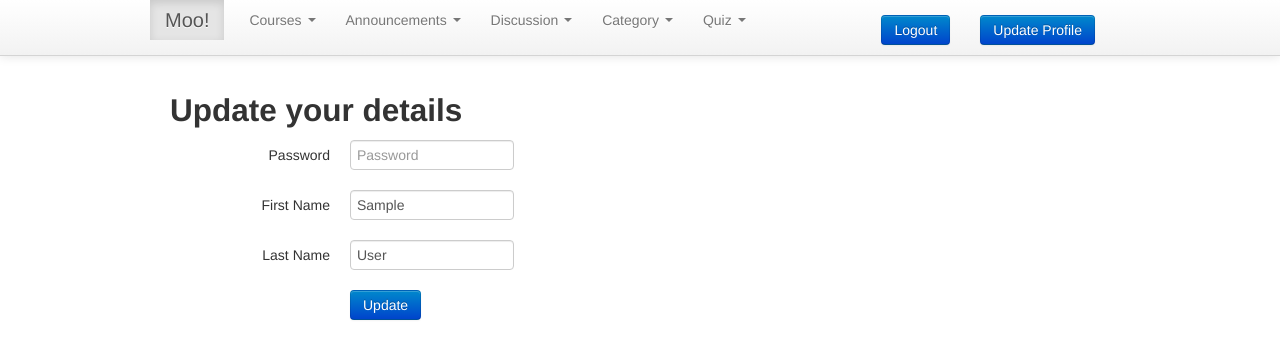
After one commit to sowmyaganesan/headstart_project2, a Django app: page /update_user/ in a window 1280 px wide. The commit adds this page. Shown: the top 359 px of the page. Run offline with Django 3.2, Linux system fonts and the light colour scheme; the visitor is signed in with stand-in values (Sample User, id 1); parts of the project's set-up code (start-up, migrations or seed data) failed here and were passed over; some libraries are stand-ins or nearby versions.

Commit message:
Update User, Enroll Course

```diff
--- a/MOOCClient/MOOCClient/urls.py
+++ b/MOOCClient/MOOCClient/urls.py
@@ -8,8 +8,9 @@ admin.autodiscover()
 urlpatterns = patterns('',
 
     # Examples:
-    url(r'^$', 'registeruser.views.home', name='home'),
+    #url(r'^$', 'registeruser.views.home', name='home'),
     url(r'^frontpage', 'registeruser.views.frontpage', name='frontpage'),
+    url(r'^$', 'registeruser.views.frontpage', name='frontpage'),
 
     #Course Related Views
     url(r'^add-course/$', 'registeruser.views.addcourse', name='addcourse'),
@@ -54,7 +55,9 @@ urlpatterns = patterns('',
     url(r'^add_user$', 'registeruser.views.add_user'),
     url(r'^login$', 'registeruser.views.login_user', name='signin'),
     url(r'^logout/$', 'registeruser.views.logout_user'),
-
+    url(r'^update_user/$', 'registeruser.views.update_user'),
+    url(r'^enroll_course/$', 'registeruser.views.enroll_course'),
+    #url(r'^drop_course/$', 'registeruser.views.drop_course'),
 
     # url(r'^MOOCClient/', include('MOOCClient.foo.urls')),
     # Uncomment the admin/doc line below to enable admin documentation:
--- a/MOOCClient/registeruser/templates/base.html
+++ b/MOOCClient/registeruser/templates/base.html
@@ -26,6 +26,7 @@
             <a class="brand" href="#">Moo!</a>
           </li>
         </ul>
+
         <ul class="nav">
           <li class="dropdown">
             <a href="#"
@@ -96,7 +97,20 @@
  <li><a href="update-quiz/"> Update Quiz </a></li>
 </ul>
 </li>
+
+
 </ul>
+{% if user.is_authenticated %}
+<ul class="nav pull-right">
+  <li class="dropdown"><a href="/logout"><button class="btn btn-primary" type="button">Logout</button></a></li>
+  <li class="dropdown"><a href="/update_user"><button class="btn btn-primary" type="button">Update Profile</button></a></li>
+</ul>
+{% else %}
+<ul class="nav pull-right">
+  <li class="dropdown"><a href="/signin"><button class="btn btn-primary" type="button">Login</button></a></li>
+  <li class="dropdown"><a href="/signup"><button class="btn btn-primary" type="button">Register</button></a></li>
+</ul>
+{% endif %}
 </div>
 </div>
 </div>
--- a/MOOCClient/registeruser/templates/home.html
+++ b/MOOCClient/registeruser/templates/home.html
@@ -3,11 +3,10 @@
 
 {% block content %}
 <div class="hero-unit">
-  <h3>Welcome {{ fName }} {{ lName }} !</h3>
+  <h3>Welcome {{ user.first_name }} {{ user.last_name }} !</h3>
 </div>
 <hr>
 
 <footer>
-  <p>Built with <3 by Headstart</p>
 </footer>
 {% endblock %}
--- /dev/null
+++ b/MOOCClient/registeruser/templates/updateprofile.html
@@ -0,0 +1,32 @@
+{% extends "base.html" %}
+
+
+{% block content %}
+
+<form name="MyForm" class="form-horizontal" action="/update_user/" method="post">{{message}}
+  <h2 class="form-signin-heading">Update your details</h2>
+  <div class="control-group">
+    <label class="control-label" for="password">Password</label>
+    <div class="controls">
+      <input type="password" class="input-medium" placeholder="Password" name="password">
+    </div>
+  </div>
+  <div class="control-group">
+    <label class="control-label" for="firstname">First Name</label>
+    <div class="controls">
+      <input type="text" class="input-medium" placeholder="First Name" name="firstname" value=  "{{ user.first_name }}">
+    </div>
+  </div>
+  <div class="control-group">
+    <label class="control-label" for="lastname">Last Name</label>
+    <div class="controls">
+      <input type="text" class="input-medium" placeholder="Last Name" name="lastname" value= "{{user.last_name}}">
+    </div>
+  </div>
+  <div class="control-group">
+    <div class="controls">
+      <button class="btn btn-medium btn-primary" type="submit">Update</button>
+    </div>
+  </div>
+</form>
+{% endblock %}
--- a/MOOCClient/registeruser/views.py
+++ b/MOOCClient/registeruser/views.py
@@ -15,6 +15,7 @@ import urlparse
 from django.contrib.auth import authenticate, login, logout
 import sys
 from django.contrib.auth.models import User
+from django.db import IntegrityError
 
 
 
@@ -29,7 +30,7 @@ def search_form(request):
     return render(request, 'search_form.html')
 
 def frontpage(request):
-    return render_to_response('frontpage.html')
+    return render_to_response('frontpage.html',context_instance=RequestContext(request))
 
 # Search Course by id
 
@@ -685,10 +686,20 @@ def signup(request):
 
 #Login - Signin
 def signin(request):
-   return render_to_response("login.html")
+	ctx = {}
+	if request.user.is_authenticated():
+		return render_to_response("home.html",ctx,context_instance=RequestContext(request))
+	else:
+		return render_to_response("login.html")
 
 #Login - Login
 def login_user(request):
+    ctx = {}
+    if request.user.is_authenticated():
+        return render_to_response("home.html",ctx,context_instance=RequestContext(request))
+    if request.method != 'POST':
+    	ctx={"message":"You are not logged in."}
+    	return render_to_response("login.html",ctx,context_instance=RequestContext(request))
     email = request.POST['email']
     password = request.POST['password']
     user = authenticate(username=email, password=password)
@@ -729,6 +740,10 @@ def add_user(request):
 		print "Unexpected error:", sys.exc_info()[0]
 		ctx = {'message':'User ID already exists.'}
 		return render_to_response("signup.html",ctx,context_instance=RequestContext(request))
+	except IntegrityError:
+		print "Unexpected error:", sys.exc_info()[0]
+		ctx = {'message':'User ID already exists.'}
+		return render_to_response("signup.html",ctx,context_instance=RequestContext(request))
 	payload = {"email":email, "own":[], "enrolled":[], "quizzes":[]}
 	response = requests.post("http://127.0.0.1:8080/user", data=json.dumps(payload), headers={'content-type': 'application/json', 'charset': 'utf-8'})
 	if response.status_code == 200:
@@ -736,3 +751,37 @@ def add_user(request):
 		return render_to_response("login.html",ctx)
 	ctx = {"message":"Failed to register"}
 	return render_to_response("signup.html",ctx)
+
+def update_user(request):
+	ctx={}
+	if not(request.user.is_authenticated()):
+		ctx={"message":"You are not logged in."}
+		return render_to_response("login.html",ctx,context_instance=RequestContext(request))
+	if request.method != 'POST':
+		return render_to_response("updateprofile.html",ctx,context_instance=RequestContext(request))
+	password = request.POST['password']
+	firstname = request.POST.get('firstname')
+	lastname = request.POST.get('lastname')
+	if len(password.strip())>0:
+		print len(password)
+		request.user.set_password(password)
+	if firstname is not None:
+		request.user.first_name = firstname
+	if lastname is not None:
+		request.user.last_name = lastname
+	request.user.save()
+
+	return render_to_response('home.html',ctx,context_instance=RequestContext(request))
+
+def enroll_course(request):
+	ctx={}
+	if not(request.user.is_authenticated()):
+		ctx={"message":"You are not logged in."}
+		return render_to_response("login.html",ctx,context_instance=RequestContext(request))
+
+	courseid = request.GET.get('id')
+	payload = {"email":request.user.username, "courseId":courseid}
+	updateurl = "http://127.0.0.1:8080/course/enroll?email="+request.user.username+"&courseid="+courseid
+	responsecode = requests.put(updateurl, data=json.dumps(payload), headers={'content-type': 'application/json', 'charset': 'utf-8'})
+	ctx={"message":"You are not logged in."}
+	return render_to_response('home.html',ctx,context_instance=RequestContext(request))
```
Also changed, not shown: server/dao/mongo.py (+12 -0 lines), server/test.py (+27 -1 lines), 1 other file.
